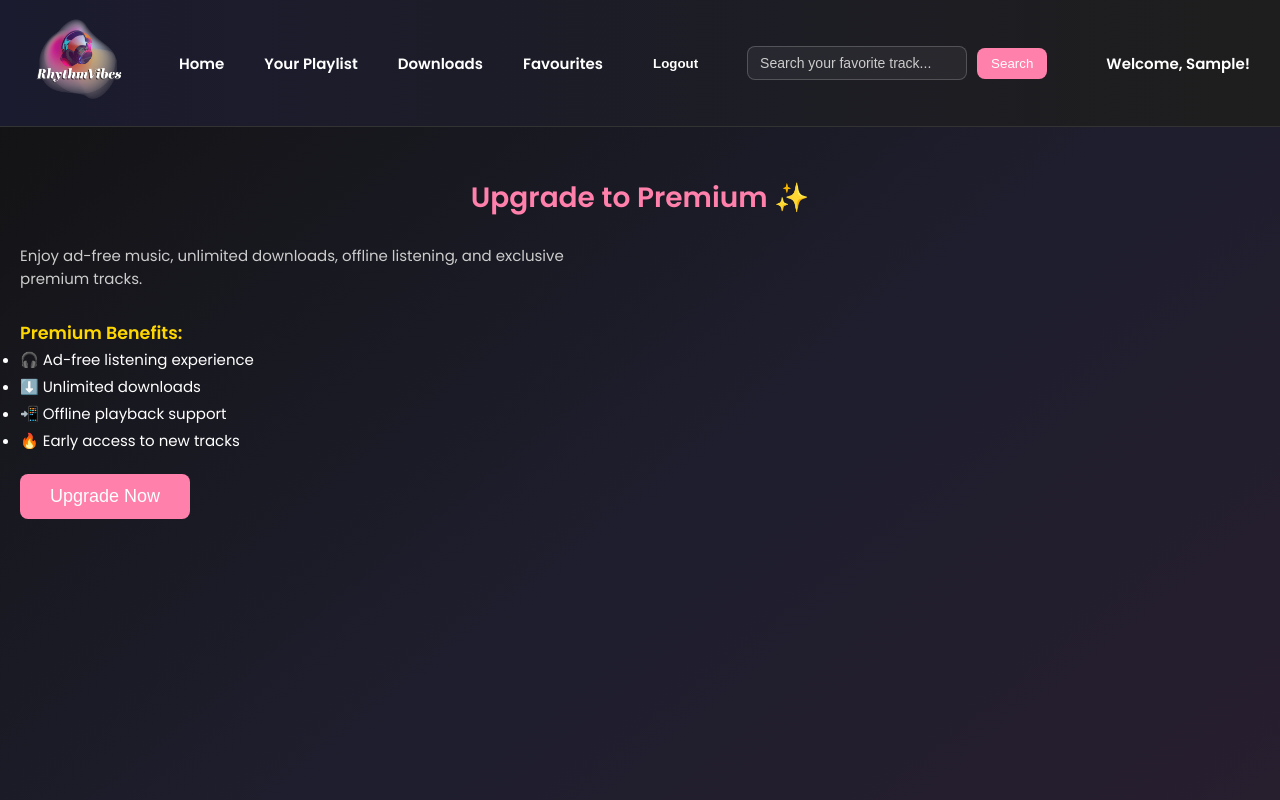
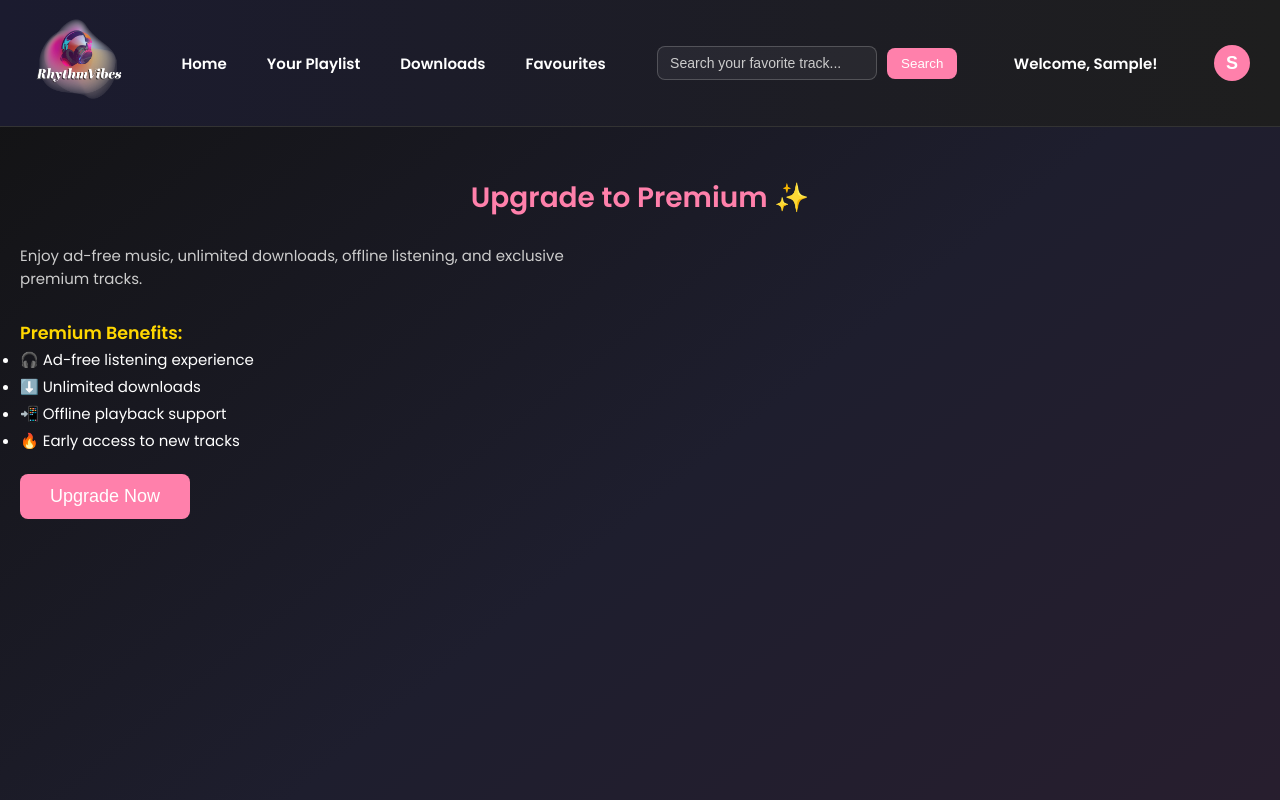
Before and after one commit to 29Meghana/rhythmvibes-frontend, a React (Create React App) app: page /premium in a window 1280 px wide. Shown: the top 800 px of the page. Built offline with nearby package versions, Linux system fonts and the light colour scheme; sample sign-in values are in the browser's storage.

Commit message:
updated code

```diff
--- a/src/App.css
+++ b/src/App.css
@@ -122,6 +122,52 @@ body {
 
 .header-search button:hover {
   background-color: #ff4f95;
+}
+.profile-menu {
+  position: relative;
+  margin-left: 15px;
+}
+
+.profile-icon {
+  background-color: #ff80ab;
+  border: none;
+  border-radius: 50%;
+  color: white;
+  width: 36px;
+  height: 36px;
+  font-weight: bold;
+  font-size: 18px;
+  cursor: pointer;
+}
+
+.dropdown-panel {
+  position: absolute;
+  right: 0;
+  top: 45px;
+  background-color: #222;
+  border-radius: 8px;
+  overflow: hidden;
+  box-shadow: 0 4px 10px rgba(0, 0, 0, 0.3);
+  z-index: 1000;
+  min-width: 180px;
+}
+
+.dropdown-panel a,
+.dropdown-panel button {
+  display: block;
+  padding: 10px 16px;
+  color: white;
+  text-decoration: none;
+  background: none;
+  border: none;
+  width: 100%;
+  text-align: left;
+  cursor: pointer;
+}
+
+.dropdown-panel a:hover,
+.dropdown-panel button:hover {
+  background-color: #444;
 }
 
 /* ------------ Home Page ------------ */
--- a/src/components/Header.js
+++ b/src/components/Header.js
@@ -1,13 +1,14 @@
 import React, { useState, useEffect } from 'react';
 import '../App.css';
 import logo from '../images/logo.png';
-import { useNavigate, useLocation } from 'react-router-dom';
+import { useNavigate, useLocation, Link } from 'react-router-dom';
 
 function Header({ onSearch }) {
   const [search, setSearch] = useState('');
   const [user, setUser] = useState(null);
+  const [showDropdown, setShowDropdown] = useState(false);
   const navigate = useNavigate();
-  const location = useLocation(); // ✅ used to detect current route
+  const location = useLocation();
 
   useEffect(() => {
     const stored = localStorage.getItem('user');
@@ -25,37 +26,18 @@ function Header({ onSearch }) {
   return (
     <header className="header">
       <div className="logo-container">
-        <a href="/home">
+        <Link to="/home">
           <img src={logo} alt="Rhythmvibes Logo" className="logo" />
-        </a>
+        </Link>
       </div>
 
       <nav className="nav-tabs">
-        <a href="/home" className={location.pathname === '/home' ? 'active' : ''}>Home</a>
-        <a href="/playlist" className={location.pathname === '/playlist' ? 'active' : ''}>Your Playlist</a>
-        <a href="/downloads" className={location.pathname === '/downloads' ? 'active' : ''}>Downloads</a>
-        <a href="/favourites" className={location.pathname === '/favourites' ? 'active' : ''}>Favourites</a>
-
-        {/* 👇 Only show to admin */}
+        <Link to="/home" className={location.pathname === '/home' ? 'active' : ''}>Home</Link>
+        <Link to="/playlist" className={location.pathname === '/playlist' ? 'active' : ''}>Your Playlist</Link>
+        <Link to="/downloads" className={location.pathname === '/downloads' ? 'active' : ''}>Downloads</Link>
+        <Link to="/favourites" className={location.pathname === '/favourites' ? 'active' : ''}>Favourites</Link>
         {user?.email === 'admin@gmail.com' && (
-          <a href="/add-music" className={location.pathname === '/add-music' ? 'active' : ''}>Add Music</a>
-        )}
-
-        {/* 👇 Always show logout if logged in */}
-        {user && (
-          <button
-            onClick={handleLogout}
-            style={{
-              background: 'transparent',
-              color: 'white',
-              border: 'none',
-              cursor: 'pointer',
-              marginLeft: '10px',
-              fontWeight: 'bold'
-            }}
-          >
-            Logout
-          </button>
+          <Link to="/add-music" className={location.pathname === '/add-music' ? 'active' : ''}>Add Music</Link>
         )}
       </nav>
 
@@ -72,10 +54,28 @@ function Header({ onSearch }) {
         <button onClick={() => onSearch(search)}>Search</button>
       </div>
 
-      {/* 👇 Welcome user */}
+      {/* Welcome Message */}
       {user && (
-        <div style={{ color: 'white', marginLeft: '20px', fontWeight: '600' }}>
+        <div style={{ color: 'white', marginLeft: '15px', fontWeight: '600' }}>
           Welcome, {user.name.split(' ')[0]}!
+        </div>
+      )}
+
+      {/* Profile Dropdown */}
+      {user && (
+        <div className="profile-menu">
+          <button className="profile-icon" onClick={() => setShowDropdown(!showDropdown)}>
+            {user.name.charAt(0).toUpperCase()}
+          </button>
+
+          {showDropdown && (
+            <div className="dropdown-panel">
+              <Link to="/account">Account</Link>
+              <Link to="/settings">Settings</Link>
+              <Link to="/premium">Upgrade to Premium</Link>
+              <button onClick={handleLogout}>Log out</button>
+            </div>
+          )}
         </div>
       )}
     </header>
--- a/src/pages/HomePage.js
+++ b/src/pages/HomePage.js
@@ -11,12 +11,12 @@ function HomePage({ searchTerm, onSongSelect, onListReady }) {
       .then(res => res.json())
       .then(data => {
         setSongs(data);
-        onListReady(data); // send songs to App.js
+        onListReady?.(data); // ✅ optional chaining to avoid warning
         const savedFavourites = JSON.parse(localStorage.getItem('favourites')) || [];
         setFavourites(savedFavourites);
       })
       .catch(err => console.error("Failed to fetch songs:", err));
-  }, []);
+  }, [onListReady]); // ✅ Added dependency
 
   const toggleFavourite = (id) => {
     let updated;
```
